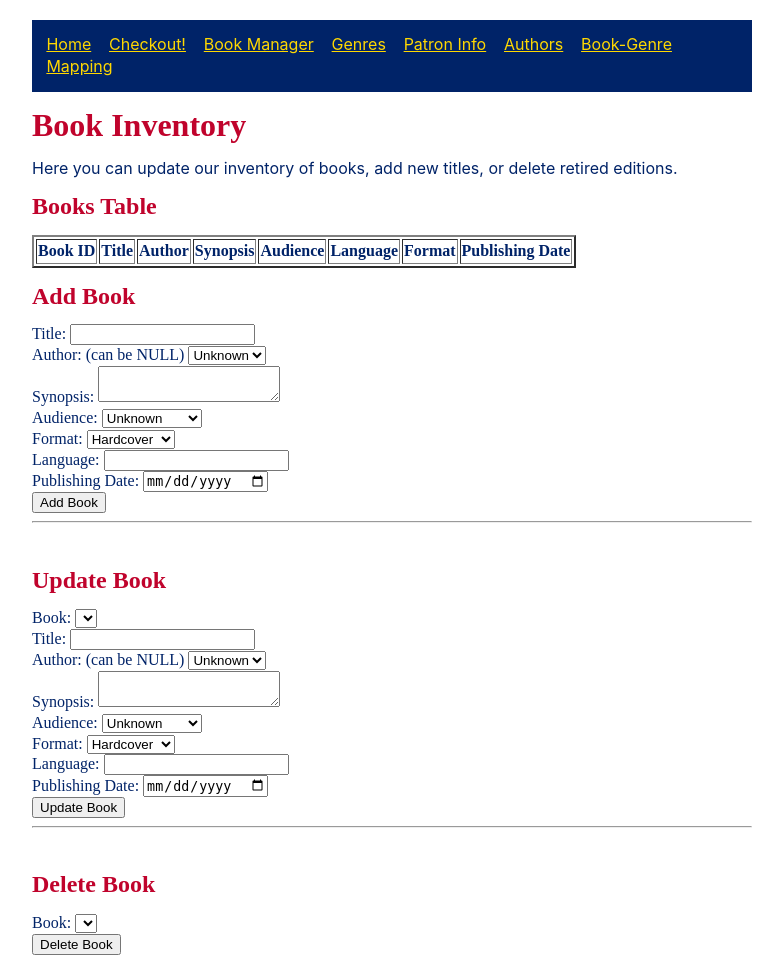
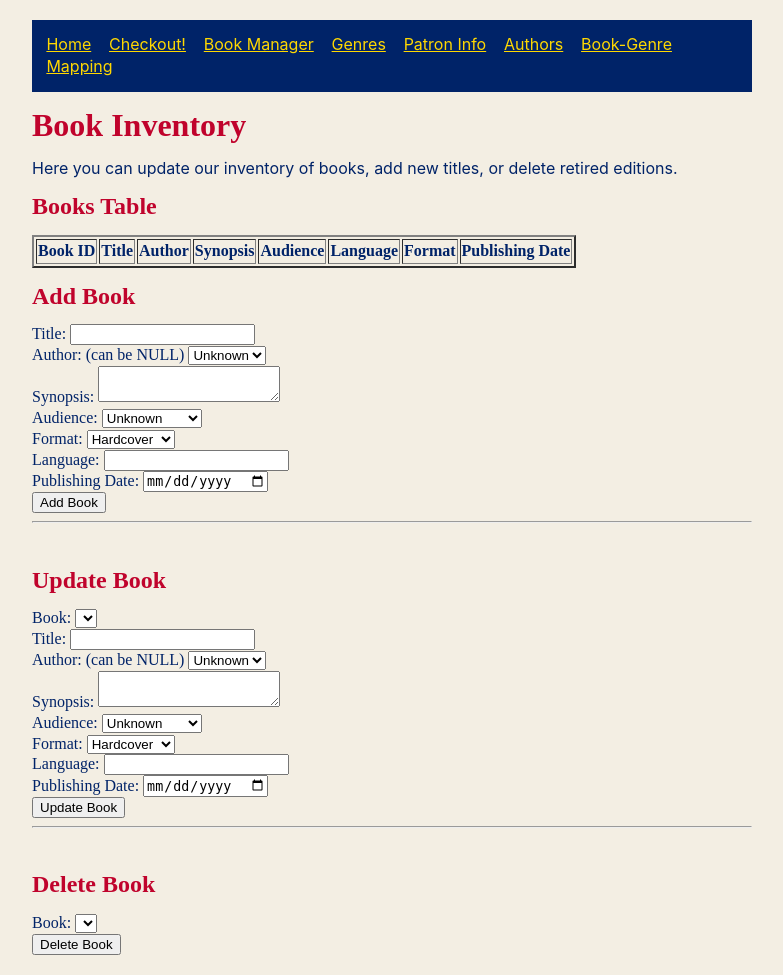
Before and after one commit to TLop503/cs340_term_project, a Flask app: page /books in a window 1280 px wide. Shown: the whole page, without its empty margins (248-1031 px from the left). Run offline with Flask 3, Linux system fonts and the light colour scheme; data that the repository does not hold is empty; some libraries are stand-ins or nearby versions.

Commit message:
tweak color in css

```diff
--- a/static/style/main.css
+++ b/static/style/main.css
@@ -1,6 +1,6 @@
 :root {
     --text-blue:#002368;
-    --bg-white:#ffffff;
+    --bg-white:#f3eee3;
     --title-red:#c0032c;
     --accent-grey: #565656;
     --accent-yellow:#ffd800;
```
